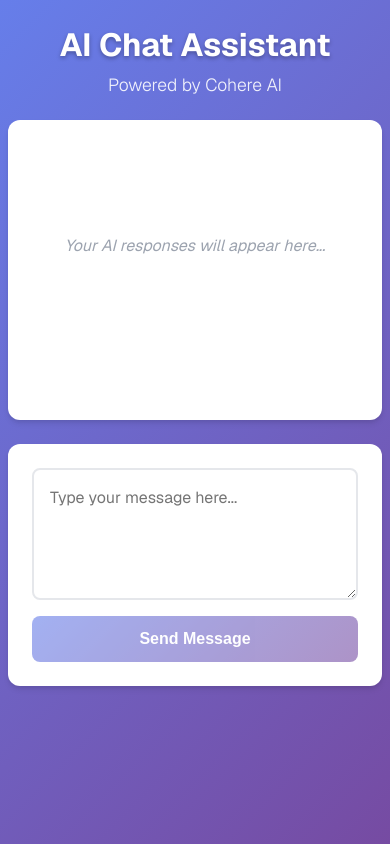
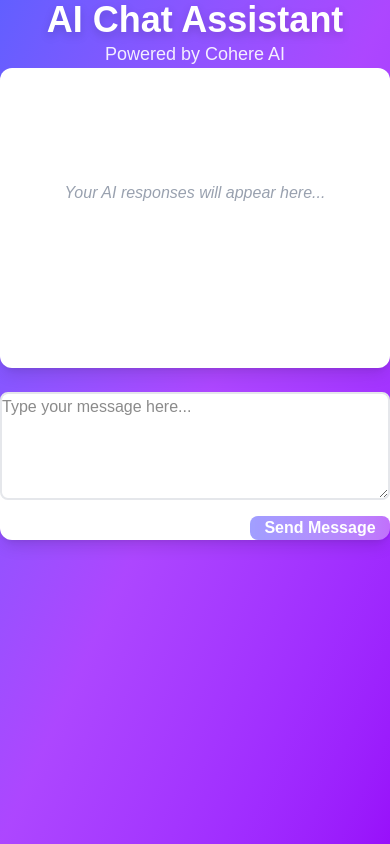
Before and after one commit to Kane-dylan/NextResume, a Next.js app: page / in a window 390 px wide. Built offline with nearby package versions, Linux system fonts and the light colour scheme.

Commit message:
tailwind 4 added

```diff
--- a/app/globals.css
+++ b/app/globals.css
@@ -1,3 +1,6 @@
+@import "tailwindcss";
+
+
 :root {
   --background: #ffffff;
   --foreground: #171717;
--- a/app/page.js
+++ b/app/page.js
@@ -1,7 +1,5 @@
 "use client";
 
-// import { headers } from "next/headers";
-import styles from "./page.module.css";
 import { useState } from "react";
 
 export default function Home() {
@@ -37,45 +35,49 @@ export default function Home() {
   };
 
   return (
-    <div className={styles.container}>
-      <div className={styles.header}>
-        <h1 className={styles.title}>AI Chat Assistant</h1>
-        <p className={styles.subtitle}>Powered by Cohere AI</p>
+    <div className="min-h-screen flex flex-col bg-gradient-to-br from-indigo-500 via-purple-500 to-purple-600">
+      <div className="text-center py-8 px-4 text-white">
+        <h1 className="text-4xl md:text-5xl font-bold mb-2 drop-shadow-lg">
+          AI Chat Assistant
+        </h1>
+        <p className="text-lg opacity-90 font-light">Powered by Cohere AI</p>
       </div>
 
-      <div className={styles.chatContainer}>
-        <div className={styles.responseArea}>
+      <div className="flex-1 max-w-4xl mx-auto px-4 pb-8 w-full flex flex-col gap-6">
+        <div className="bg-white rounded-xl shadow-lg min-h-[300px] flex flex-col">
           {response ? (
-            <div className={styles.responseContent}>
-              <div className={styles.responseLabel}>AI Response:</div>
-              <div className={styles.responseText}>{response}</div>
+            <div className="p-6 h-full">
+              <div className="font-semibold text-gray-700 mb-3 text-sm uppercase tracking-wide">
+                AI Response:
+              </div>
+              <div className="text-gray-800 leading-relaxed text-base whitespace-pre-wrap break-words">
+                {response}
+              </div>
             </div>
           ) : (
-            <div className={styles.placeholder}>
+            <div className="p-6 text-gray-400 text-center italic flex items-center justify-center h-full min-h-[250px]">
               Your AI responses will appear here...
             </div>
           )}
         </div>
 
-        <div className={styles.inputArea}>
+        <div className="bg-white rounded-xl shadow-lg p-6 flex flex-col gap-4">
           <textarea
             value={message}
             onChange={(e) => setMessage(e.target.value)}
             placeholder="Type your message here..."
             rows={4}
-            className={styles.textarea}
+            className="w-full p-4 border-2 border-gray-200 rounded-lg text-base leading-relaxed resize-y font-inherit transition-colors duration-200 focus:outline-none focus:border-indigo-500 focus:ring-4 focus:ring-indigo-100 disabled:bg-gray-50 disabled:cursor-not-allowed disabled:opacity-60"
             disabled={loading}
           />
           <button
             onClick={handleChat}
             disabled={loading || !message.trim()}
-            className={`${styles.button} ${
-              loading ? styles.buttonLoading : ""
-            }`}
+            className="bg-gradient-to-r from-indigo-500 to-purple-600 text-white border-none py-3.5 px-8 rounded-lg text-base font-semibold cursor-pointer transition-all duration-200 flex items-center justify-center gap-2 self-end min-w-[140px] hover:enabled:-translate-y-0.5 hover:enabled:shadow-lg hover:enabled:shadow-indigo-400/40 disabled:opacity-60 disabled:cursor-not-allowed disabled:transform-none"
           >
             {loading ? (
               <>
-                <span className={styles.spinner}></span>
+                <span className="w-4 h-4 border-2 border-white/30 border-t-white rounded-full animate-spin"></span>
                 Sending...
               </>
             ) : (
--- a/app/page.module.css
+++ b/app/page.module.css
@@ -1,200 +1,4 @@
-/* Container and Layout */
-.container {
-  min-height: 100vh;
-  display: flex;
-  flex-direction: column;
-  background: linear-gradient(135deg, #667eea 0%, #764ba2 100%);
-  font-family: var(--font-geist-sans);
-}
-
-.header {
-  text-align: center;
-  padding: 2rem 1rem;
-  color: white;
-}
-
-.title {
-  font-size: 2.5rem;
-  font-weight: 700;
-  margin: 0 0 0.5rem 0;
-  text-shadow: 0 2px 4px rgba(0, 0, 0, 0.3);
-}
-
-.subtitle {
-  font-size: 1.1rem;
-  margin: 0;
-  opacity: 0.9;
-  font-weight: 300;
-}
-
-.chatContainer {
-  flex: 1;
-  max-width: 800px;
-  margin: 0 auto;
-  padding: 0 1rem 2rem 1rem;
-  width: 100%;
-  display: flex;
-  flex-direction: column;
-  gap: 1.5rem;
-}
-
-/* Response Area */
-.responseArea {
-  background: white;
-  border-radius: 12px;
-  box-shadow: 0 4px 6px -1px rgba(0, 0, 0, 0.1),
-    0 2px 4px -1px rgba(0, 0, 0, 0.06);
-  min-height: 300px;
-  display: flex;
-  flex-direction: column;
-}
-
-.responseContent {
-  padding: 1.5rem;
-  height: 100%;
-}
-
-.responseLabel {
-  font-weight: 600;
-  color: #374151;
-  margin-bottom: 0.75rem;
-  font-size: 0.9rem;
-  text-transform: uppercase;
-  letter-spacing: 0.05em;
-}
-
-.responseText {
-  color: #1f2937;
-  line-height: 1.6;
-  font-size: 1rem;
-  white-space: pre-wrap;
-  word-wrap: break-word;
-}
-
-.placeholder {
-  padding: 1.5rem;
-  color: #9ca3af;
-  text-align: center;
-  font-style: italic;
-  display: flex;
-  align-items: center;
-  justify-content: center;
-  height: 100%;
-  min-height: 250px;
-}
-
-/* Input Area */
-.inputArea {
-  background: white;
-  border-radius: 12px;
-  box-shadow: 0 4px 6px -1px rgba(0, 0, 0, 0.1),
-    0 2px 4px -1px rgba(0, 0, 0, 0.06);
-  padding: 1.5rem;
-  display: flex;
-  flex-direction: column;
-  gap: 1rem;
-}
-
-.textarea {
-  width: 100%;
-  padding: 1rem;
-  border: 2px solid #e5e7eb;
-  border-radius: 8px;
-  font-size: 1rem;
-  line-height: 1.5;
-  resize: vertical;
-  font-family: inherit;
-  transition: border-color 0.2s ease;
-}
-
-.textarea:focus {
-  outline: none;
-  border-color: #667eea;
-  box-shadow: 0 0 0 3px rgba(102, 126, 234, 0.1);
-}
-
-.textarea:disabled {
-  background-color: #f9fafb;
-  cursor: not-allowed;
-  opacity: 0.6;
-}
-
-.button {
-  background: linear-gradient(135deg, #667eea 0%, #764ba2 100%);
-  color: white;
-  border: none;
-  padding: 0.875rem 2rem;
-  border-radius: 8px;
-  font-size: 1rem;
-  font-weight: 600;
-  cursor: pointer;
-  transition: all 0.2s ease;
-  display: flex;
-  align-items: center;
-  justify-content: center;
-  gap: 0.5rem;
-  align-self: flex-end;
-  min-width: 140px;
-}
-
-.button:hover:not(:disabled) {
-  transform: translateY(-1px);
-  box-shadow: 0 4px 12px rgba(102, 126, 234, 0.4);
-}
-
-.button:disabled {
-  opacity: 0.6;
-  cursor: not-allowed;
-  transform: none;
-}
-
-.buttonLoading {
-  cursor: wait;
-}
-
-.spinner {
-  width: 16px;
-  height: 16px;
-  border: 2px solid rgba(255, 255, 255, 0.3);
-  border-top: 2px solid white;
-  border-radius: 50%;
-  animation: spin 1s linear infinite;
-}
-
-@keyframes spin {
-  0% {
-    transform: rotate(0deg);
-  }
-  100% {
-    transform: rotate(360deg);
-  }
-}
-
-/* Responsive Design */
-@media (max-width: 768px) {
-  .title {
-    font-size: 2rem;
-  }
-
-  .chatContainer {
-    padding: 0 0.5rem 1rem 0.5rem;
-  }
-
-  .header {
-    padding: 1.5rem 1rem;
-  }
-
-  .button {
-    align-self: stretch;
-  }
-}
-
-@media (prefers-color-scheme: dark) {
-  .container {
-    background: linear-gradient(135deg, #1a1a2e 0%, #16213e 100%);
-  }
-}
-
+/* Keep only the styles that are still being used elsewhere in the app */
 .main code {
   font-family: inherit;
   background: var(--gray-alpha-100);
@@ -270,11 +74,6 @@ a.secondary {
 }
 
 @media (max-width: 600px) {
-  .page {
-    padding: 32px;
-    padding-bottom: 80px;
-  }
-
   .main {
     align-items: center;
   }
--- a/package.json
+++ b/package.json
@@ -9,9 +9,12 @@
     "lint": "next lint"
   },
   "dependencies": {
+    "@tailwindcss/postcss": "^4.1.12",
     "next": "15.4.6",
+    "postcss": "^8.5.6",
     "react": "19.1.0",
-    "react-dom": "19.1.0"
+    "react-dom": "19.1.0",
+    "tailwindcss": "^4.1.12"
   },
   "devDependencies": {
     "@types/node": "24.3.0",
--- /dev/null
+++ b/postcss.config.mjs
@@ -0,0 +1,6 @@
+const config = {
+  plugins: {
+    "@tailwindcss/postcss": {},
+  },
+};
+export default config;
```
Also changed, not shown: 1 other file (tests, documents, lock files or other folders).
